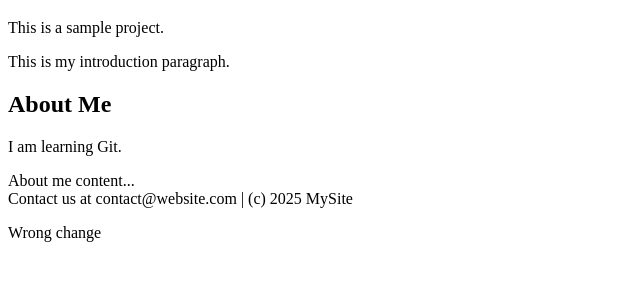
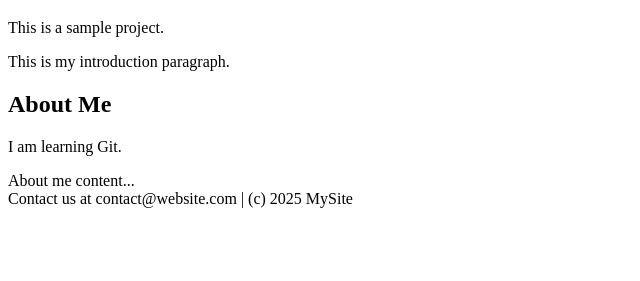
Before and after one commit to srivarshini1810official-gif/project-html, a plain HTML site: page index.html in a window 1280 px wide. Shown: the part 61-342 px from the top of the page, without its empty margins (0-640 px from the left). Drawn offline with Linux system fonts and the light colour scheme.

Commit message:
Revert "Add wrong change"
This reverts commit 1c17922ba4a88a74c4642716706e783dcbdeba64.

```diff
--- a/index.html
+++ b/index.html
@@ -13,6 +13,5 @@
 <p>I am learning Git.</p>
 <section id=about>About me content...</section>
 <footer>Contact us at contact@website.com | (c) 2025 MySite</footer>
-<p>Wrong change</p>
 </body>
 </html>
```
